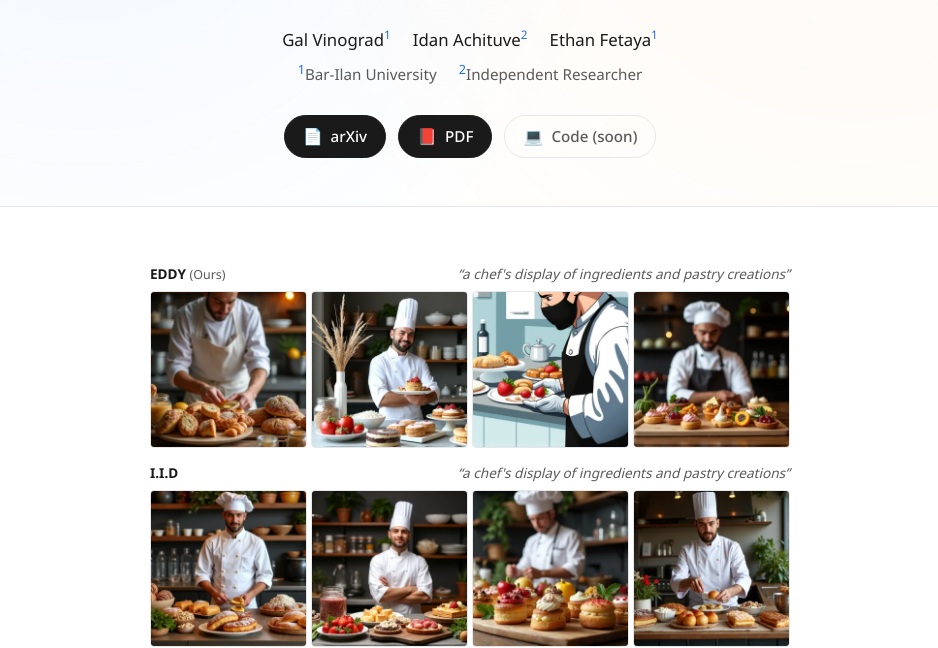
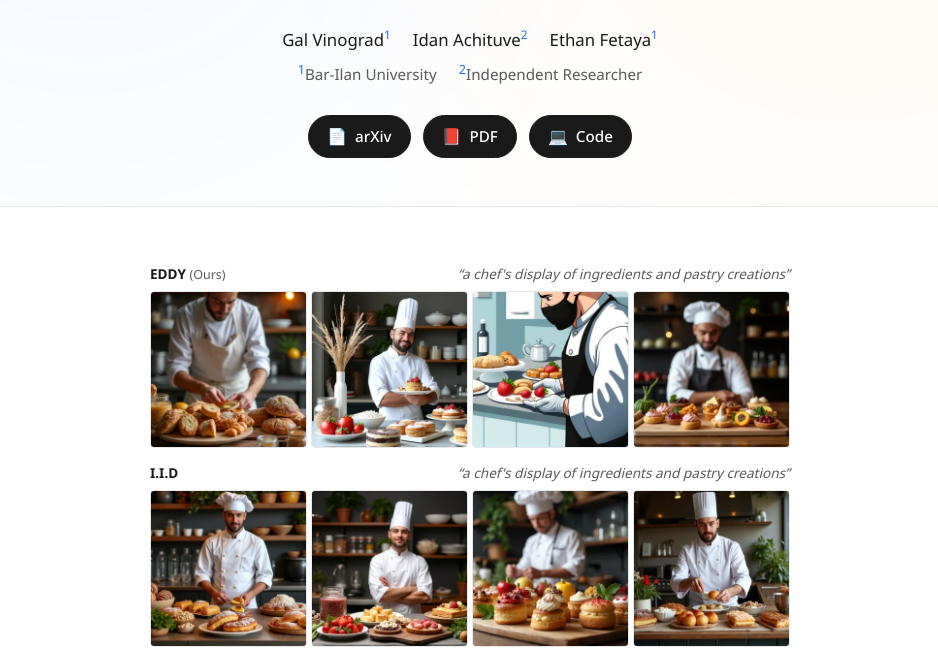
Before and after one commit to galvinograd/eddy, a plain HTML site: page index.html in a window 1280 px wide. Shown: the part 179-827 px from the top of the page, without its empty margins (170-1108 px from the left). Drawn offline with nearby package versions, Linux system fonts and the light colour scheme; animation ran at ten frames a second; a web font is replaced by a local one.

Commit message:
update: implementation

```diff
--- a/index.html
+++ b/index.html
@@ -37,9 +37,9 @@
         <a class="badge" href="https://arxiv.org/pdf/2605.06553" target="_blank" rel="noopener">
           <span class="badge-icon">📕</span> PDF
         </a>
-        <span class="badge badge-disabled">
-          <span class="badge-icon">💻</span> Code (soon)
-        </span>
+        <a class="badge" href="https://github.com/galvinograd/eddy-impl" target="_blank" rel="noopener">
+          <span class="badge-icon">💻</span> Code
+        </a>
       </div>
     </div>
   </header>
```
